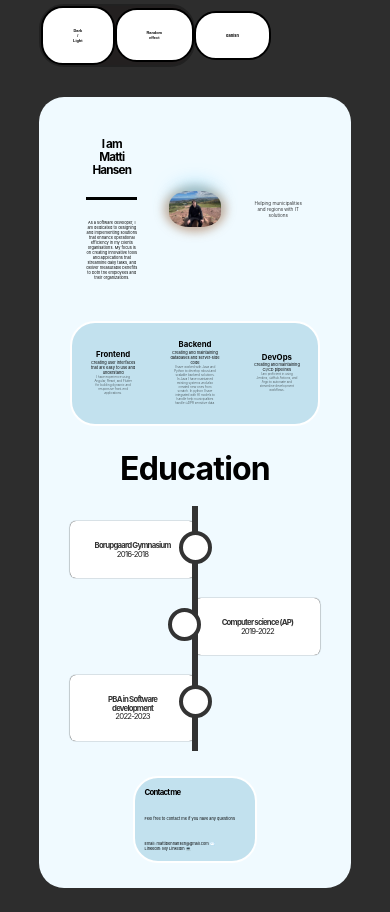
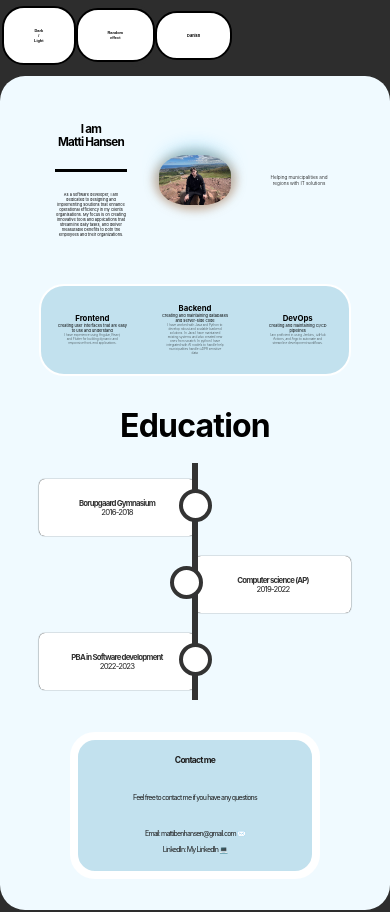
Before and after one commit to MattiBSH/mbsh-portfolio, a Next.js app: page / in a window 390 px wide. Shown: the top 912 px of the page. Built offline with nearby package versions, Linux system fonts and the light colour scheme.

Commit message:
Mobile rework

```diff
--- a/pages/index.js
+++ b/pages/index.js
@@ -10,7 +10,7 @@ export default function Home() {
   const [darkMode, setDarkMode] = useState(false);
 
   const styles = darkMode ? darkStyles : lightStyles;
-  const [language, setLanguage] = useState("danish");
+  const [language, setLanguage] = useState("Danish");
   const [languageURL, setLanguageURL] = useState("/danish_index");
 
 
@@ -164,14 +164,14 @@ export default function Home() {
 
           <div className={styles.center}>
             <div className={styles.contactMe}>
-              <h2 className={styles.timelineHeader}>Contact me</h2>
+              <h2 className={styles.contactMeHeader}>Contact me</h2>
               <br />
-              <h4 className={styles.description}>
+              <h4 className={styles.contactText}>
                 Feel free to contact me if you have any questions
               </h4>
               <br />
-              <h4 className={styles.description}>Email: mattibenhansen@gmail.com ✉️</h4>
-              <h4 className={styles.description}>
+              <h4 className={styles.contactText}>Email: mattibenhansen@gmail.com ✉️</h4>
+              <h4 className={styles.contactText}>
                 LinkedIn:{" "}
                 <Link
                   href={"https://www.linkedin.com/in/matti-hansen-74a454109/"}
--- a/styles/darkmode.module.css
+++ b/styles/darkmode.module.css
@@ -1,3 +1,4 @@
+
 .html{
   background-color: #232020;
 }
@@ -139,15 +140,35 @@
 }
 
 .contactMe{
-  width: 50%;
+  width: 80%;
   flex-wrap: wrap; /* This ensures the blocks wrap on smaller screens */
-  border: #ffffff 2px solid;
+  border: #ffffff 8px solid;
   border-radius: 25px;
   margin-top: 10%;
   padding: 4%;
   margin-bottom: 10%;
   background-color: #2d2d2d;
 
+}
+
+.contactMeHeader{
+  font-size: 2.2vw;
+  letter-spacing: -0.05rem;
+  line-height: 1.1; /* Adjust line height for readability */
+  margin: 0;
+  color: white;
+  text-align: center;
+  padding: 2%;
+}
+
+.contactText{
+  font-size: 1.8vw;
+  letter-spacing: -0.05rem;
+  line-height: 1.1; /* Adjust line height for readability */
+  margin: 0;
+  color: white;
+  text-align: center;
+  padding: 2%;
 }
 
 .tintedShadow {
@@ -329,3 +350,34 @@
   padding-left: 20%;
   padding-right: 20%;
 }
+
+
+
+
+@media only screen and (max-width: 1000px) {
+  .container {
+    padding-left: 0%;
+    padding-right: 0%;
+  }
+
+  .projectsDiv{
+    padding-left: 5%;
+    padding-right: 5%;
+  }
+
+  .toolbarHolder{
+    background-color: #2d2d2d;
+    padding-left: 0%;
+    padding-right: 0%;
+    padding-bottom: 1%;
+    padding-top: 1%;
+  }
+
+  .toolbar{
+    width: 40%;
+    padding: 0%;
+    border: #2d2d2d, 2px solid;
+    border-radius: 25px;
+    background-color: #2d2d2d;
+  }
+}
--- a/styles/lightmode.module.css
+++ b/styles/lightmode.module.css
@@ -1,3 +1,5 @@
+
+
 .html{
   background-color: #232020;
 }
@@ -140,14 +142,34 @@
 }
 
 .contactMe{
-  width: 50%;
+  width: 80%;
   flex-wrap: wrap; /* This ensures the blocks wrap on smaller screens */
-  border: #ffffff 2px solid;
+  border: #ffffff 8px solid;
   border-radius: 25px;
   margin-top: 10%;
   padding: 4%;
   background-color: rgba(0, 118, 165, 0.192);
   margin-bottom: 10%;
+}
+
+.contactMeHeader{
+  font-size: 2.2vw;
+  letter-spacing: -0.05rem;
+  line-height: 1.1; /* Adjust line height for readability */
+  margin: 0;
+  color: rgb(30, 30, 30);
+  text-align: center;
+  padding: 2%;
+}
+
+.contactText{
+  font-size: 1.8vw;
+  letter-spacing: -0.05rem;
+  line-height: 1.1; /* Adjust line height for readability */
+  margin: 0;
+  color: rgb(30, 30, 30);
+  text-align: center;
+  padding: 2%;
 }
 
 .tintedShadow {
@@ -335,3 +357,31 @@
   text-align: center;
   padding: 2%;
 }
+
+@media only screen and (max-width: 1000px) {
+  .container {
+    padding-left: 0%;
+    padding-right: 0%;
+  }
+
+  .projectsDiv{
+    padding-left: 5%;
+    padding-right: 5%;
+  }
+
+  .toolbarHolder{
+    background-color: #2d2d2d;
+    padding-left: 0%;
+    padding-right: 0%;
+    padding-bottom: 1%;
+    padding-top: 1%;
+  }
+
+  .toolbar{
+    width: 40%;
+    padding: 0%;
+    border: #2d2d2d, 2px solid;
+    border-radius: 25px;
+    background-color: #2d2d2d;
+  }
+}
```
